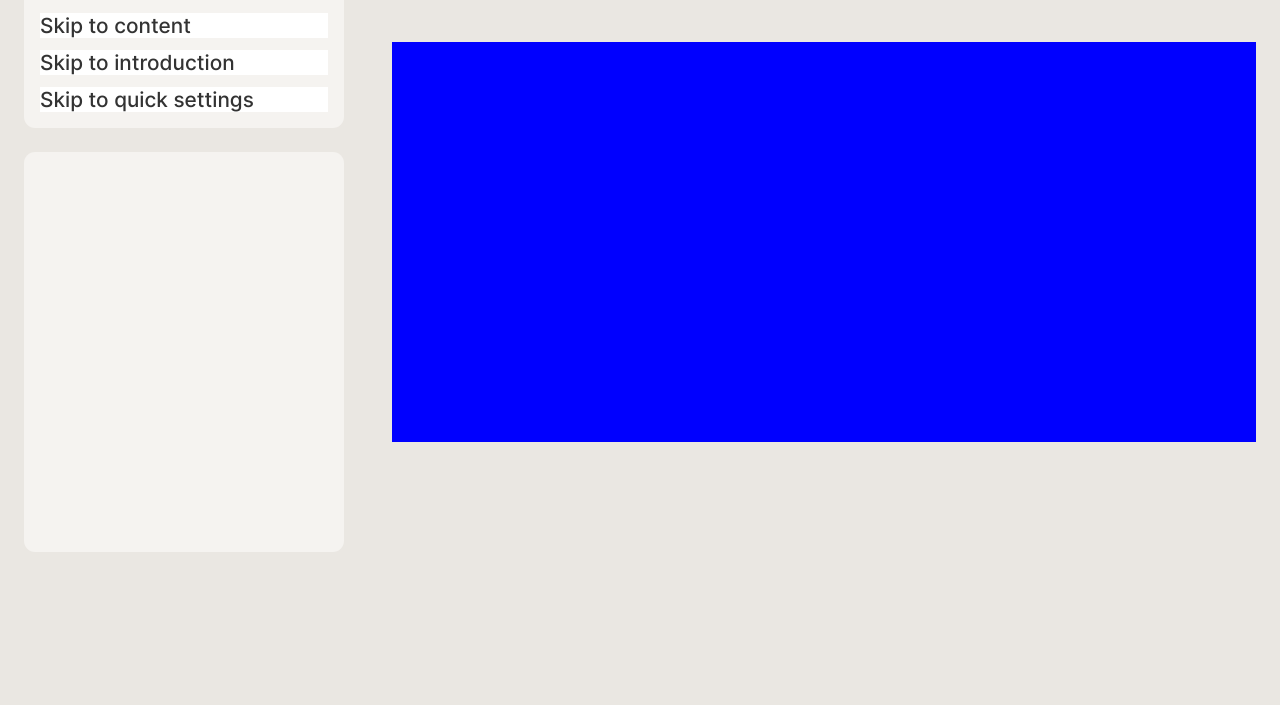
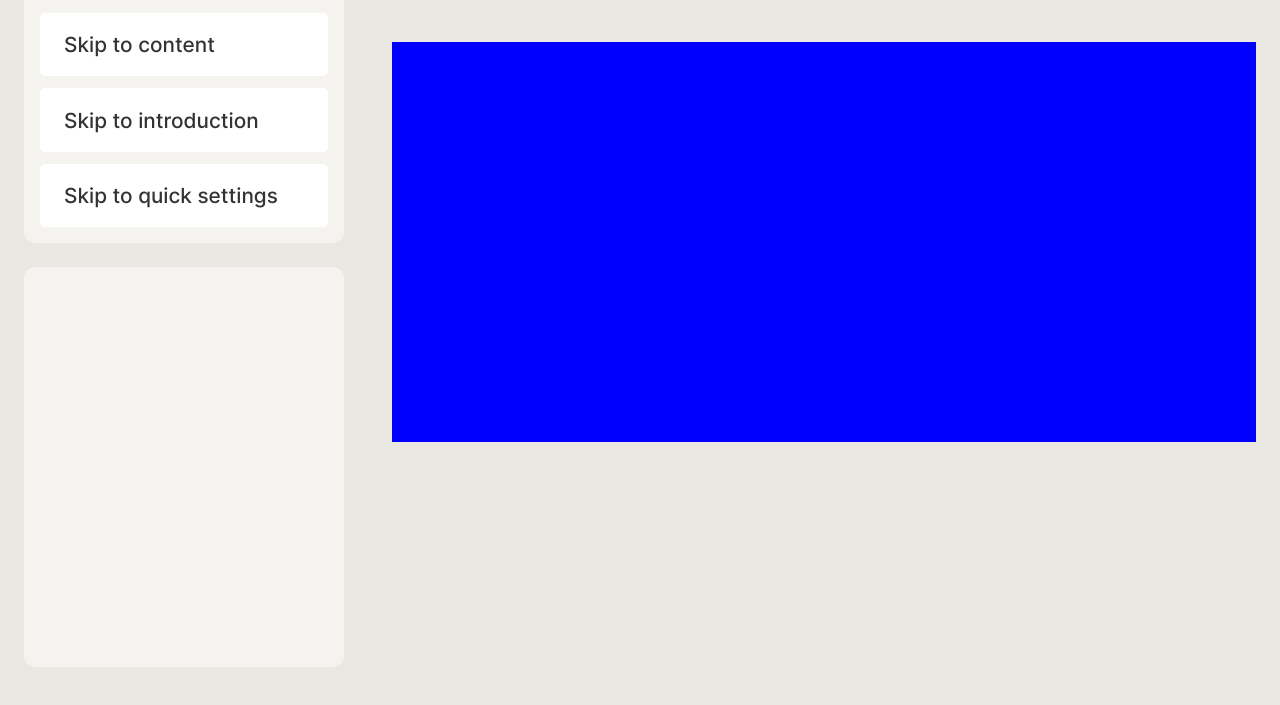
Before and after one commit to richardfxr/web-a11y-starter-guide, a Svelte app: page / in a window 1280 px wide. Shown: the part 69-774 px from the top of the page. Built offline with nearby package versions, Linux system fonts and the light colour scheme.

```diff
--- a/src/lib/hint.svelte
+++ b/src/lib/hint.svelte
@@ -12,7 +12,7 @@
         /* flexbox and centering key */
         display: flex;
         align-items: center;
-        padding: 0 var(--pad-xs);
+        padding: 0 var(--pad-xxs);
 
         /* typography */
         font-family: 'Inter';
--- a/src/styles/_variables.scss
+++ b/src/styles/_variables.scss
@@ -20,13 +20,16 @@
     --max-width: calc(2 * var(--gap-md) + var(--sidebar-width) + var(--gap-lg) + 84rem); // page max width
     --content-width: calc(100% - ());
     --bradius-md: 0.7rem;
+    --bradius-sm: 0.3rem;
     --bradius-xs: 0.2rem;
 
     --sidebar-width: 20rem; // #sidebar (skipLinks and navBar) width
     --sidebar-pad-centered: max(calc((100vw - var(--max-width)) / 2 + var(--gap-md)), var(--gap-md));
 
     --pad-md: 2rem; // medium padding
-    --pad-xs: 0.4rem;
+    --pad-sm: 1.5rem; // small padding
+    --pad-xs: 1.2rem; // extra small padding
+    --pad-xxs: 0.4rem; // extra extra small padding
 
     --gap-lg: 3rem; // main gap size (between regions)
     --gap-md: calc(var(--gap-lg) / 2); // page border padding
```
